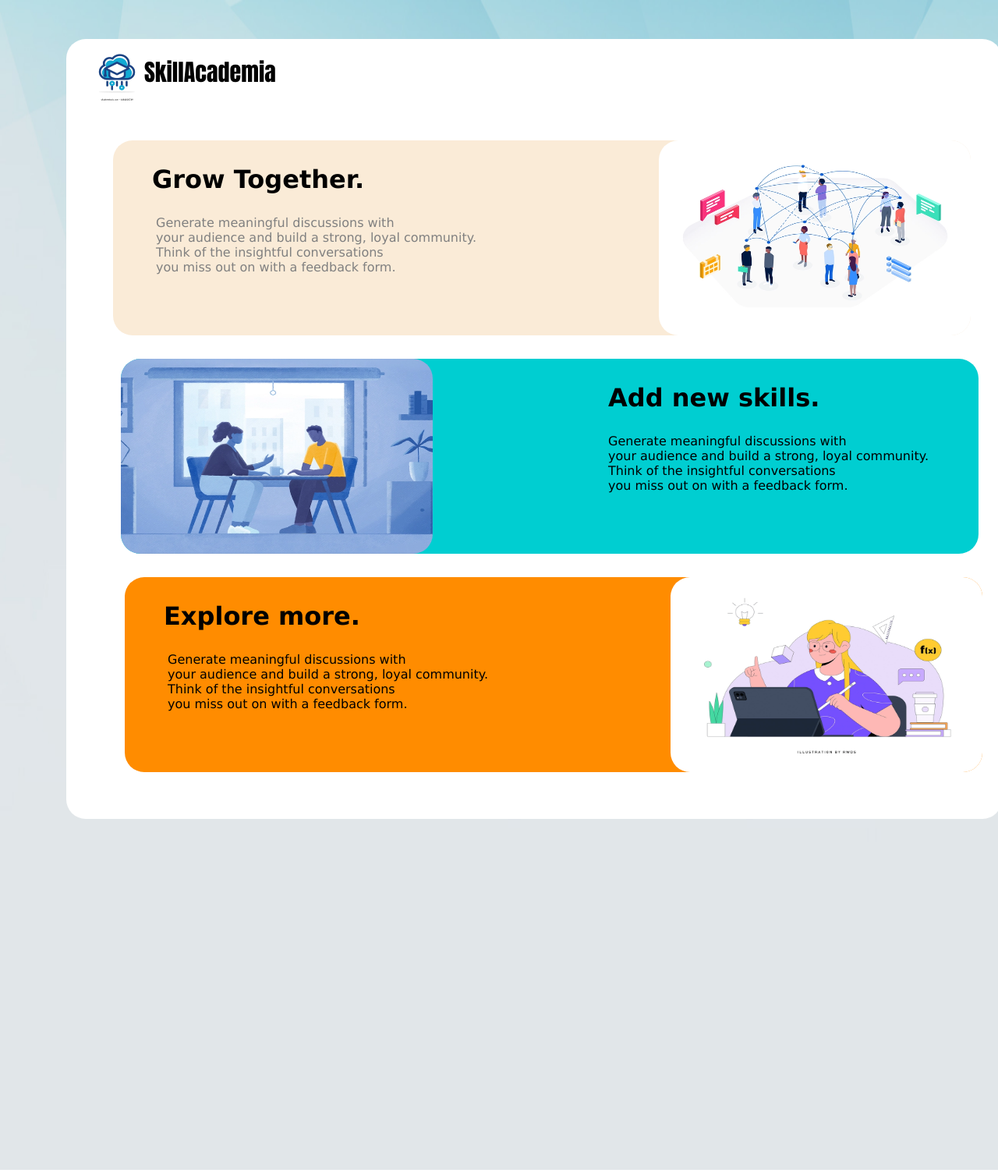
After one commit to riya-rk250902/E-learning-platform, a PHP site: page /profile.html in a window 1280 px wide; the page is wider, and only the part inside the window is pictured. The commit adds this page. Shown: that part at 78% size. Run offline with PHP 8.4, Linux system fonts and the light colour scheme.

Commit message:
my repo push

```diff
--- /dev/null
+++ b/profile.css
@@ -0,0 +1,134 @@
+html,body{
+    height:100%;
+    padding:0;
+    margin:0;
+}
+.backimg{
+    width:1340px;
+    height:1500px;
+   }
+
+  .icon1 {
+    width: 45px;
+    position: absolute;
+    top: 50px;
+    left: 75px;
+  }
+  .border-1 {
+    position: absolute;
+    border-radius: 25px;
+    width: 1200px;
+    height: 1000px;
+    background-color:white;
+    top: 50px;
+    left: 85px;
+  }
+  .skill-logo-1{
+    height:70px;
+    width:70px;
+    position: relative;
+    left:30px;
+    top:10px;
+  }
+  .head-1{
+    font-family: Impact, Haettenschweiler, 'Arial Narrow Bold', sans-serif;
+    font-size: 30px;
+    position: absolute;
+    left: 100px;
+    top:20px;
+  }
+
+  .box-2 {
+    position: absolute;
+    border-radius: 25px;
+    width: 1100px;
+    height: 250px;
+    background-color: antiquewhite;
+    top: 180px;
+    left: 145px;
+  }
+  .img-resize-1{
+    width:400px;
+    border-radius: 25px;;
+    position: absolute;
+    left:700px;
+    height:250px;
+  }
+
+  .heading-2 {
+    position: absolute;
+    bottom: 160px;
+    font-family: Verdana, Geneva, Tahoma, sans-serif;
+    left: 50px;
+  }
+  .p3 {
+    color: grey;
+    top:80px;
+    position: absolute;
+    bottom: 250px;
+    left:55px;
+    font-family: Verdana, Geneva, Tahoma, sans-serif;
+  }
+  .box-3 {
+    position: absolute;
+    border-radius: 25px;
+    width: 1100px;
+    height: 250px;
+    background-color:darkturquoise;
+    top: 280px;
+    left: 10px;
+  }
+  .img-resize-2{
+    width:400px;
+    border-radius: 25px;;
+    position: absolute;
+    left:0px;
+    height:250px;
+  }
+
+  .heading-3 {
+    position: absolute;
+    bottom: 160px;
+    font-family: Verdana, Geneva, Tahoma, sans-serif;
+    left: 625px;
+  }
+  .p4 {
+    color: black;
+    top:80px;
+    position: absolute;
+    bottom: 250px;
+    left:625px;
+    font-family: Verdana, Geneva, Tahoma, sans-serif;
+  }
+  .box-4 {
+    position: absolute;
+    border-radius: 25px;
+    width: 1100px;
+    height: 250px;
+    background-color:darkorange;
+    top: 560px;
+    left: 15px;
+
+  }
+  .img-resize-3{
+    width:400px;
+    border-radius: 25px;;
+    position: absolute;
+    left:700px;
+    height:250px;
+  }
+
+  .heading-4 {
+    position: absolute;
+    bottom: 160px;
+    font-family: Verdana, Geneva, Tahoma, sans-serif;
+    left: 50px;
+  }
+  .p5 {
+    color:black;
+    top:80px;
+    position: absolute;
+    bottom: 250px;
+    left:55px;
+    font-family: Verdana, Geneva, Tahoma, sans-serif;
+  }
--- /dev/null
+++ b/profile.html
@@ -0,0 +1,76 @@
+<!DOCTYPE html>
+<html lang="en">
+  <head>
+    <meta charset="UTF-8" />
+    <meta http-equiv="X-UA-Compatible" content="IE=edge" />
+    <meta
+      name="viewport"
+      content="width=device-width, initial-scale=1.0, viewport-fit=cover"
+    />
+    <title>Your Profile</title>
+    <link rel="stylesheet" href="profile.css" />
+  </head>
+  <body>
+    <div>
+        <img
+        class="backimg"
+        src="./images/Backgrounds-img.jpg"
+        alt="background-effect"
+      />
+        <div class="border-1">
+            <img
+              class="skill-logo-1"
+              src="./images/company-logo.webp"
+              alt=""
+              />
+              <h class="head-1"> SkillAcademia</h><br>
+
+      </div>
+      <div class="box-2">
+        <h1 class="heading-2">Grow Together.</h1>
+    <p class="p3">
+      Generate meaningful discussions with<br />
+      your audience and build a strong, loyal community.<br />
+      Think of the insightful conversations <br />
+      you miss out on with a feedback form.
+    </p>
+
+    <img
+      class="img-resize-1"
+      src="./images/internet.webp"
+      alt="design-connections"
+    />
+    <div class="box-3">
+        <h1 class="heading-3">Add new skills.</h1>
+    <p class="p4">
+      Generate meaningful discussions with<br />
+      your audience and build a strong, loyal community.<br />
+      Think of the insightful conversations <br />
+      you miss out on with a feedback form.
+    </p>
+
+    <img
+      class="img-resize-2"
+      src="./images/connections.webp"
+      alt="design-connections"
+    />
+      </div>
+      <div class="box-4">
+        <h1 class="heading-4">Explore more.</h1>
+    <p class="p5">
+      Generate meaningful discussions with<br />
+      your audience and build a strong, loyal community.<br />
+      Think of the insightful conversations <br />
+      you miss out on with a feedback form.
+    </p>
+
+    <img
+      class="img-resize-3"
+      src="./images/education.webp"
+      alt="design-connections"
+    />
+      </div>
+      </div>
+
+    </body>
+</html>
--- a/signup.css
+++ b/signup.css
@@ -133,12 +133,12 @@ html,body{
     background:greenyellow;
 
    }
-   .link-adder{
+   /* .link-adder{
     position: relative;
     left:150px;
     font:25px;
     font-family: Impact, Haettenschweiler, 'Arial Narrow Bold', sans-serif;
-   }
+   } */
    .parag-1{
     position: relative;
     right:10px;
--- a/signup.html
+++ b/signup.html
@@ -47,9 +47,9 @@
                 <input type="submit" value="signin">
             </div>
         </form>
-        <div class="link-adder">
+        <!-- <div class="link-adder">
           <a href="url">Forget password ?</a>
-      </div>
+      </div>  -->
      </div>
      <div class="cont-1">
       <p class="parag-1"> You can also continue with:-
```
Also changed, not shown: style.css (+4 -3 lines), images/education.webp (added).
